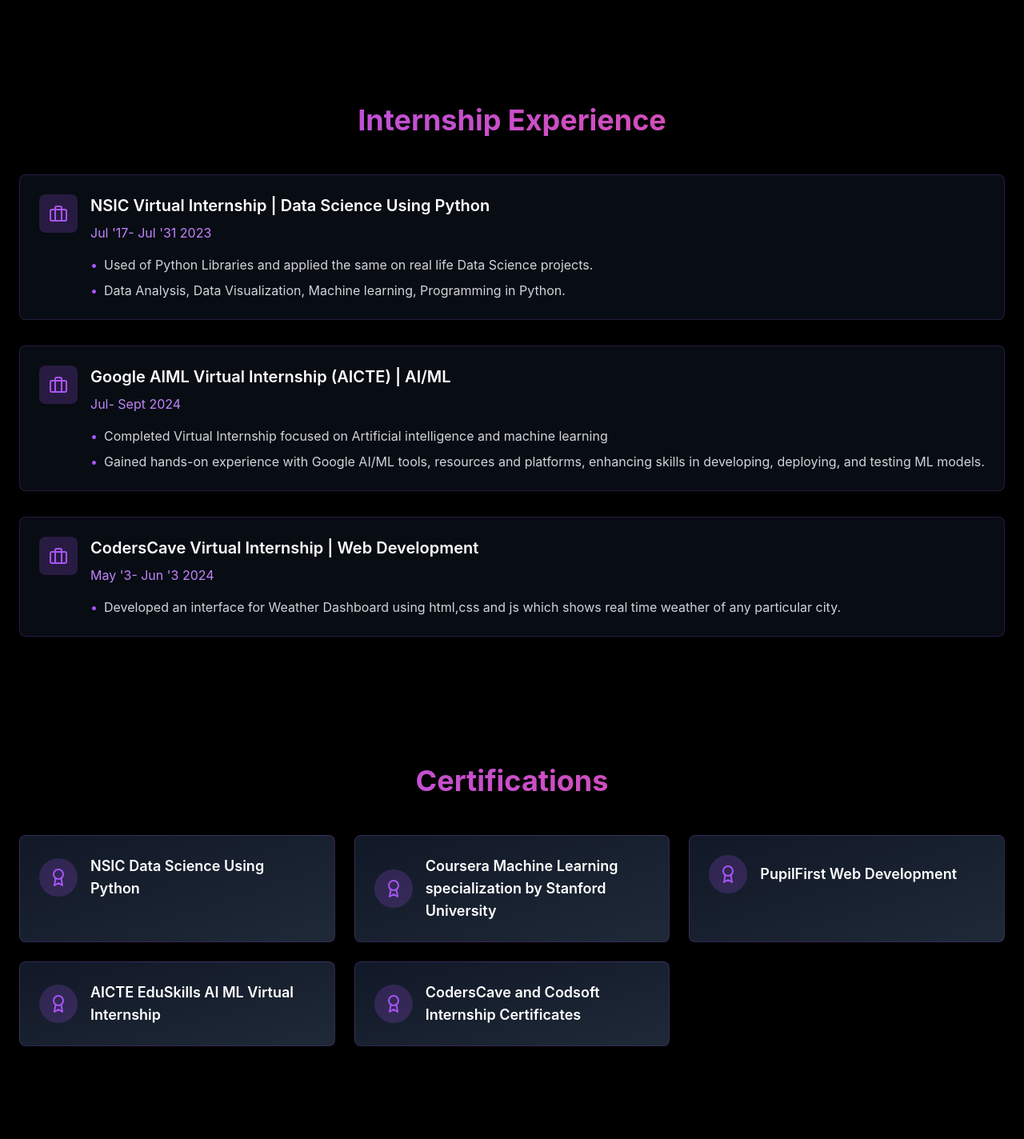
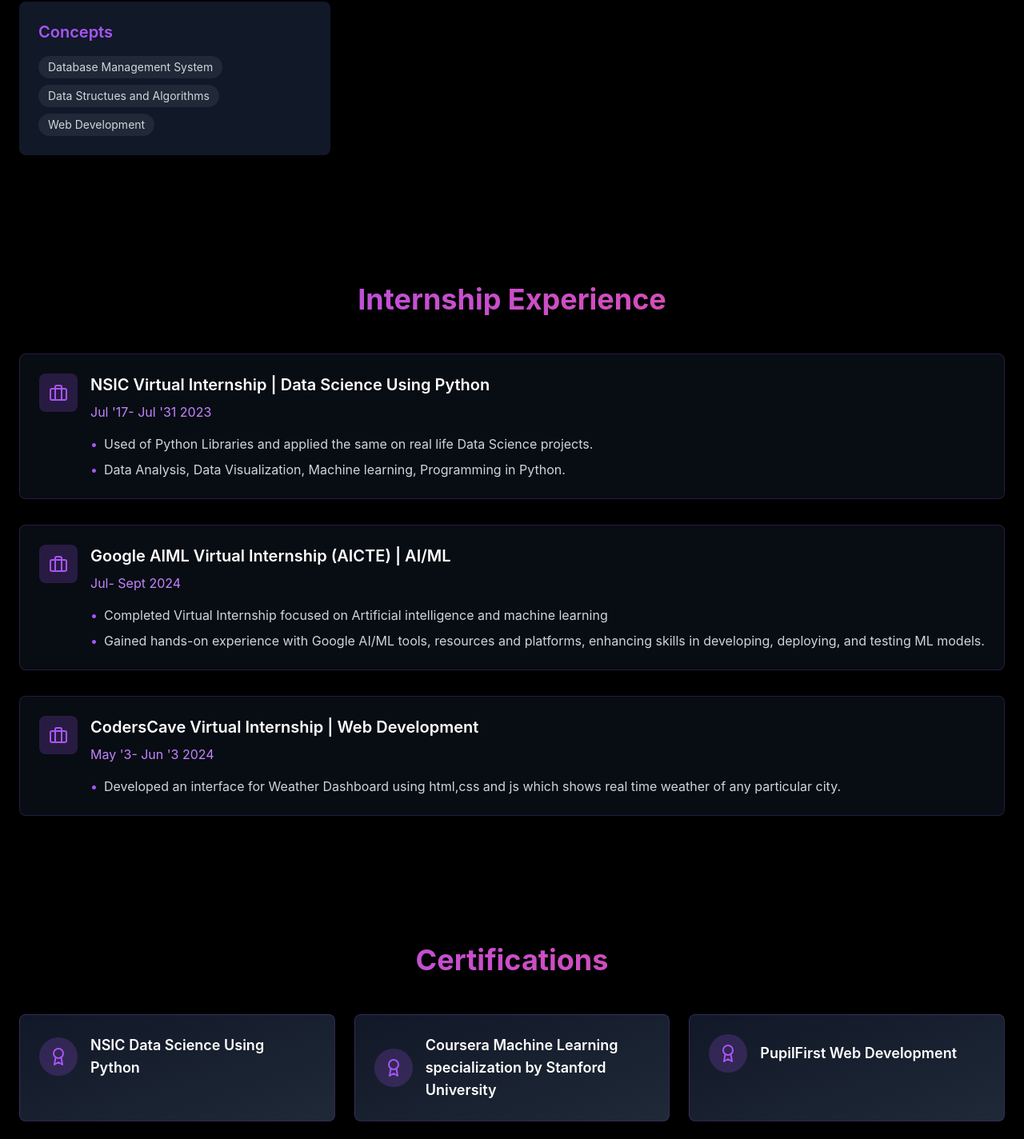
Before and after one commit to saivenkatesh304/PortFolio, a React (Vite) app: page / in a window 1280 px wide. Shown: the part 2949-4373 px from the top of the page at 80% size. Built offline with nearby package versions, Linux system fonts and the light colour scheme.

Commit message:
changed skills and added readme

```diff
--- a/src/components/Certificates.tsx
+++ b/src/components/Certificates.tsx
@@ -7,7 +7,8 @@
   "Coursera Machine Learning specialization by Stanford University",
   "PupilFirst Web Development",
   "AICTE EduSkills AI ML Virtual Internship",
-  "CodersCave and Codsoft Internship Certificates"
+  "Coursera AWS Cloud Technical Essentials",
+  "Foundational C# with Microsoft"
 ];
 
 const Certificates = () => {
--- a/src/components/Skills.tsx
+++ b/src/components/Skills.tsx
@@ -7,7 +7,8 @@
   "Databases": ["SQL","MongoDB"],
   "Algorithms & Data Structures": ["Data Structures", "Algorithms", "Dynamic Programming"],
   "Technologies & Tools": ["Machine Learning", "Git", "Visual Studio"],
-  "Frameworks": ["Flask", "Pytorch", "Tensorflow"]
+  "Frameworks": ["Flask", "Pytorch", "Tensorflow"],
+  "Concepts":["Database Management System","Data Structues and Algorithms","Web Development"]
 };
 
 const Skills = () => {
```
Also changed, not shown: package.json (+8 -4 lines), 2 other files (tests, documents, lock files or other folders).
